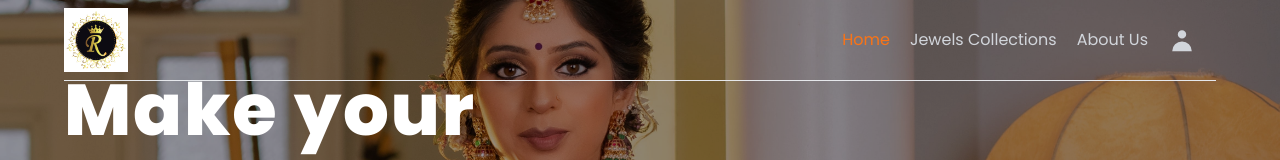
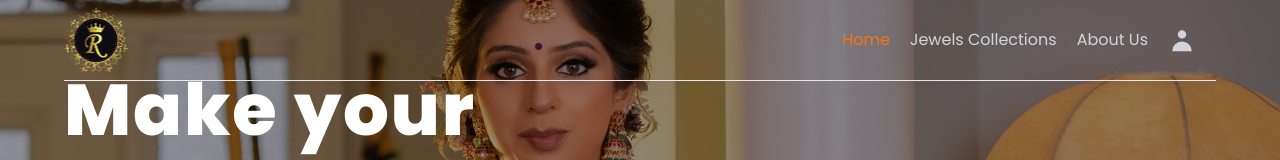
Before and after one commit to Vital-Masks/Ramany-Boutique-client, a Next.js app: page / in a window 1280 px wide. Shown: the top 160 px of the page. Built offline with nearby package versions, Linux system fonts and the light colour scheme; no server answers.

Commit message:
change logo

```diff
--- a/components/Header/index.js
+++ b/components/Header/index.js
@@ -18,7 +18,7 @@ const Header = () => {
           <Link href="/" passHref>
             <div className="relative w-10 h-10 cursor-pointer md:h-16 md:w-16">
               <Image
-                src={`/logo.png`}
+                src={`/ramyalogo.png`}
                 layout="fill"
                 objectFit="cover"
                 alt="img"
```
